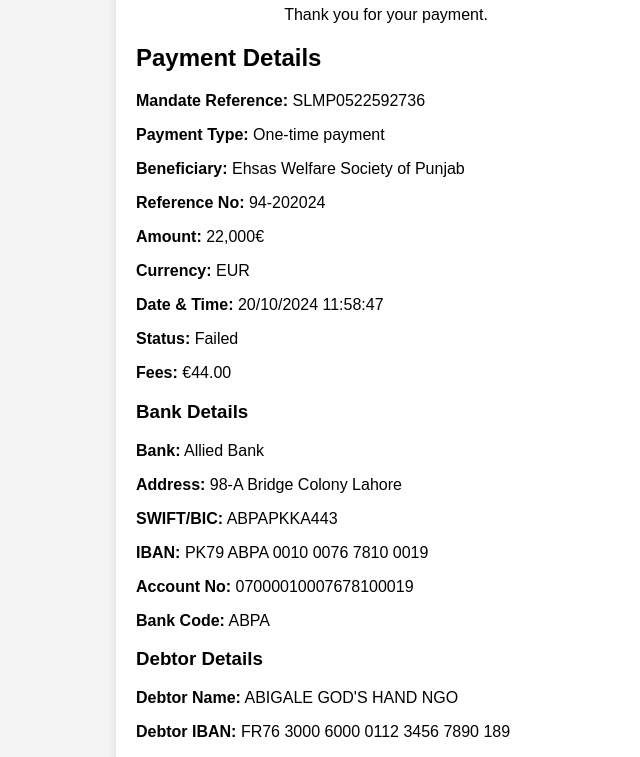
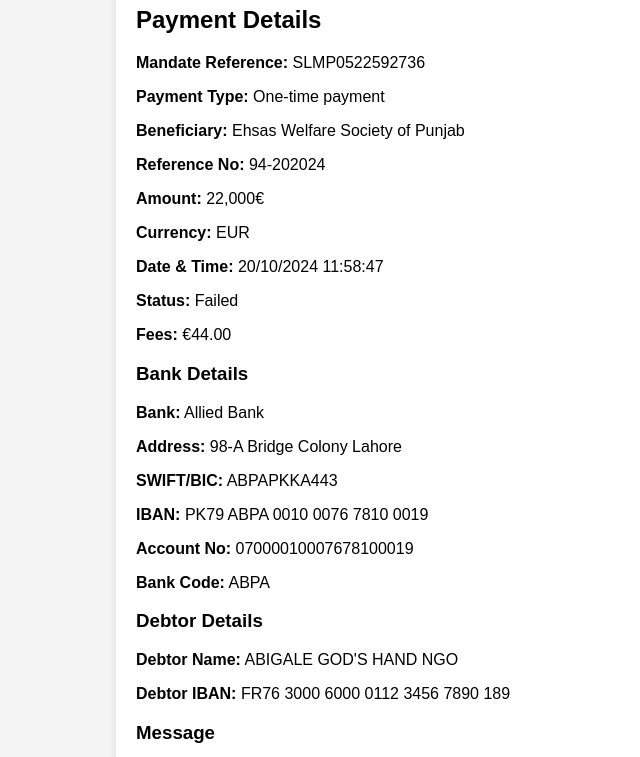
Before and after one commit to SEPA-NET/success-SLMP0522592736, a plain HTML site: page index.html in a window 1280 px wide. Shown: the part 240-997 px from the top of the page, without its empty margins (254-894 px from the left). Drawn offline with Linux system fonts and the light colour scheme.

Commit message:
Update index.html

```diff
--- a/index.html
+++ b/index.html
@@ -73,7 +73,6 @@
 <div class="container">
     <img src="https://raw.githubusercontent.com/SEPA-NET/successful/refs/heads/main/SEPA%20LOGO.png" alt="SEPA Direct Debit Logo" class="logo">
     <h1>Payment Failed!</h1>
-    <p>Thank you for your payment.</p>
 
     <div class="details">
         <h2>Payment Details</h2>
```
